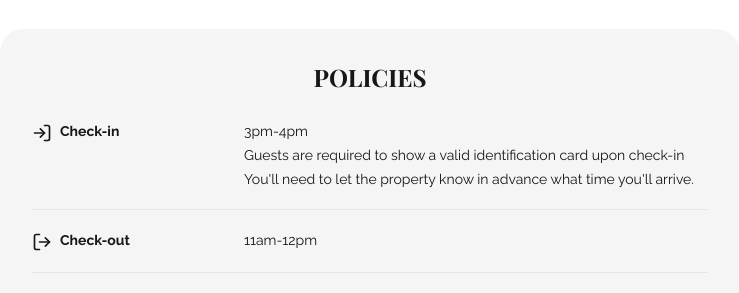
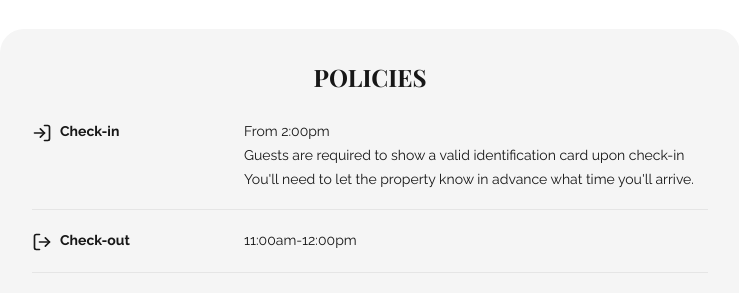
Before and after one commit to system-nusoft/cyrus-one, a Next.js app: page /book in a window 1280 px wide. Shown: the part 1020-1313 px from the top of the page, without its empty margins (64-803 px from the left). Built offline with nearby package versions, Linux system fonts and the light colour scheme; a web font is replaced by a local one.

Commit message:
check-in times updated

```diff
--- a/app/book/BookingPageClient.tsx
+++ b/app/book/BookingPageClient.tsx
@@ -656,7 +656,7 @@ export default function BookingPageClient() {
                 </span>
               </div>
               <div className="text-sm text-neutral-900 space-y-1">
-                <p>3pm-4pm</p>
+                <p>From 2:00pm</p>
                 <p>
                   Guests are required to show a valid identification card upon
                   check-in
@@ -676,7 +676,7 @@ export default function BookingPageClient() {
                   Check-out
                 </span>
               </div>
-              <p className="text-sm text-neutral-900">11am-12pm</p>
+              <p className="text-sm text-neutral-900">11:00am-12:00pm</p>
             </div>
 
             {/* Cancellation / prepayment */}
--- a/app/page.tsx
+++ b/app/page.tsx
@@ -37,7 +37,7 @@ const hotelJsonLd = {
     worstRating: "1",
   },
   numberOfRooms: "55",
-  checkinTime: "15:00",
+  checkinTime: "14:00",
   checkoutTime: "12:00",
 };
 
```
